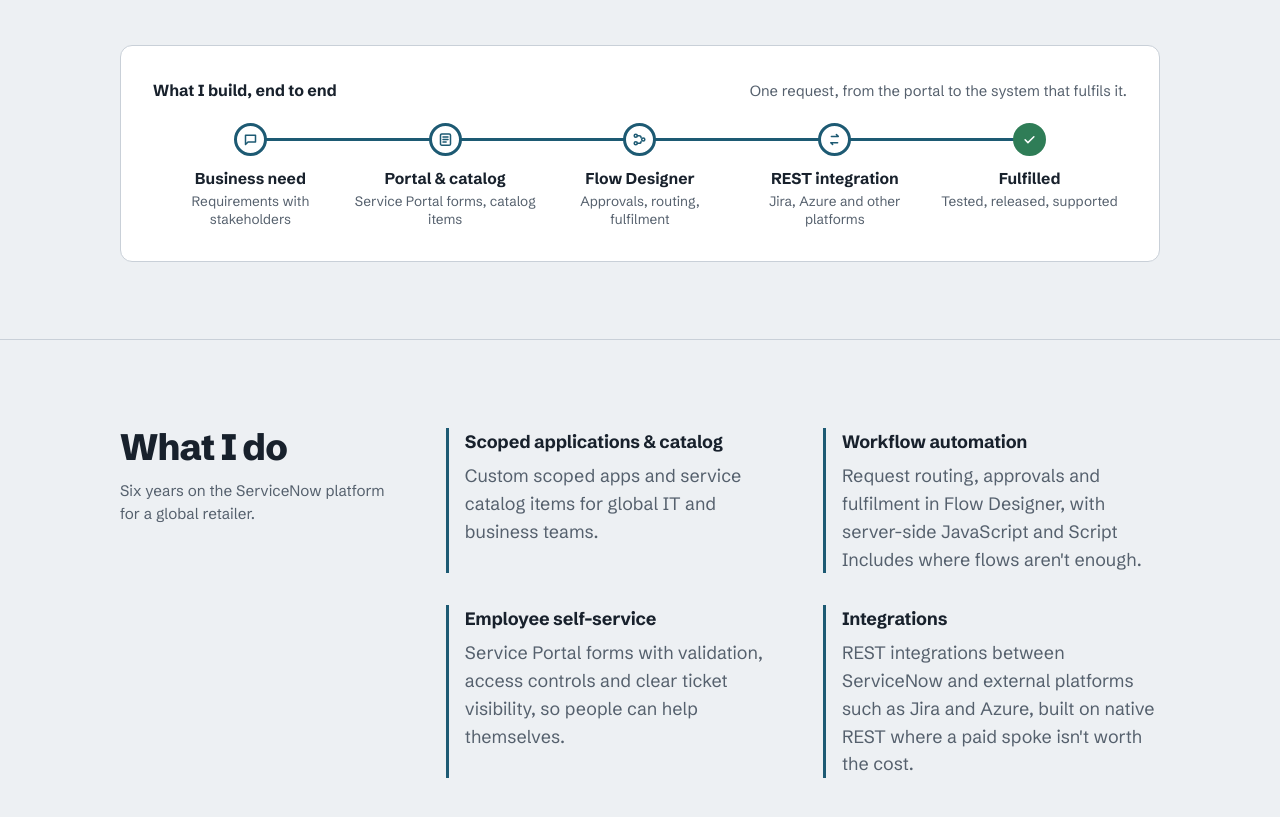
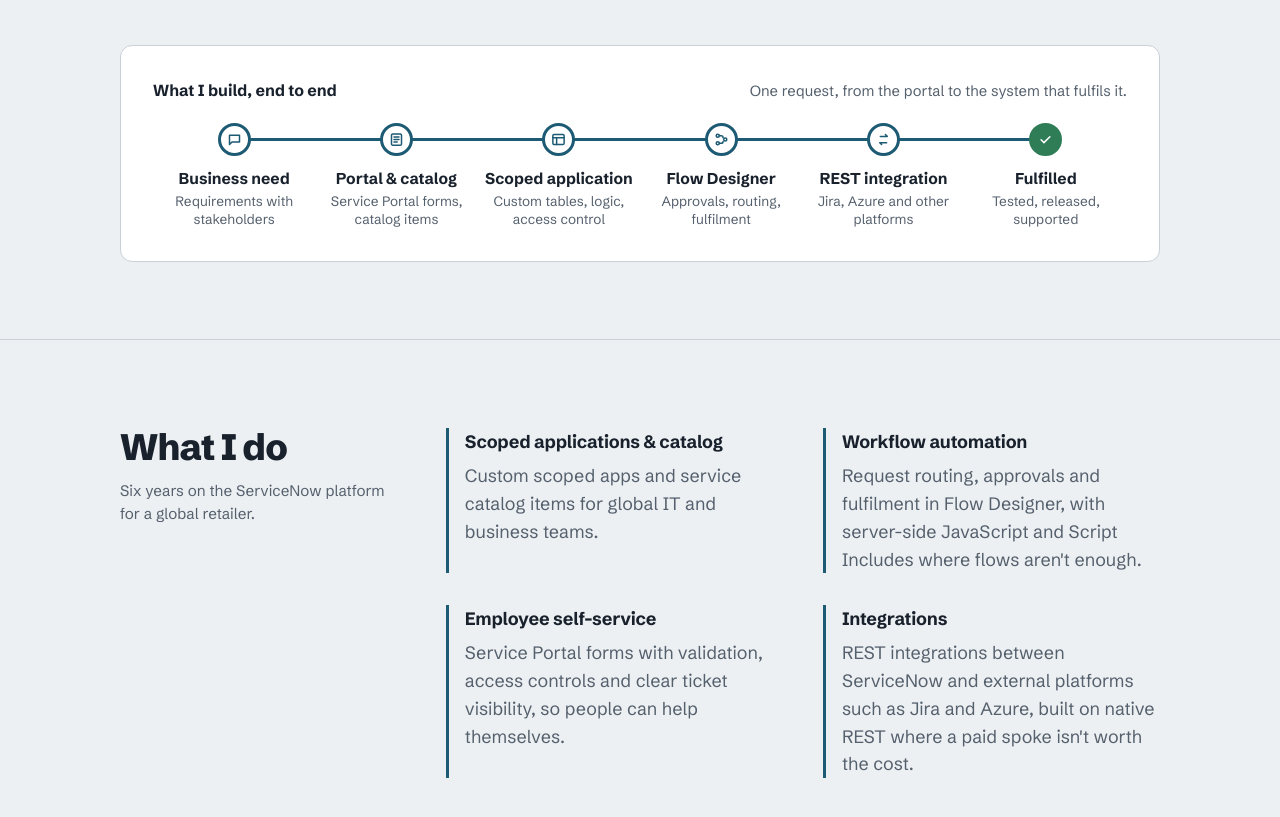
Before and after one commit to leizhou-dev/leizhou-dev.github.io, a plain HTML site: page index.html in a window 1280 px wide. Shown: the part 860-1677 px from the top of the page. Drawn offline with Linux system fonts and the light colour scheme.

Commit message:
Add scoped application step to flow

```diff
--- a/index.html
+++ b/index.html
@@ -60,9 +60,9 @@
   .flow-head{display:flex;justify-content:space-between;align-items:baseline;gap:1rem;flex-wrap:wrap;margin-bottom:1.25rem}
   .flow-head h2{font-size:1rem;margin:0;font-weight:700}
   .flow-head p{margin:0;color:var(--muted);font-size:.92rem}
-  .flow ol{list-style:none;margin:0;padding:0;display:grid;grid-template-columns:repeat(5,1fr);position:relative}
-  .flow ol::before{content:"";position:absolute;left:10%;right:10%;top:15px;height:3px;background:var(--line);border-radius:2px}
-  .flow ol::after{content:"";position:absolute;left:10%;top:15px;height:3px;width:80%;background:var(--route);border-radius:2px;transform-origin:left;animation:run 2.4s cubic-bezier(.6,.1,.2,1) .3s both}
+  .flow ol{list-style:none;margin:0;padding:0;display:grid;grid-template-columns:repeat(6,1fr);position:relative}
+  .flow ol::before{content:"";position:absolute;left:8.33%;right:8.33%;top:15px;height:3px;background:var(--line);border-radius:2px}
+  .flow ol::after{content:"";position:absolute;left:8.33%;top:15px;height:3px;width:83.34%;background:var(--route);border-radius:2px;transform-origin:left;animation:run 2.9s cubic-bezier(.6,.1,.2,1) .3s both}
   .flow li{position:relative;z-index:1;text-align:center;padding:0 .4rem}
   .node{width:33px;height:33px;margin:0 auto .8rem;border-radius:50%;background:var(--panel);border:3px solid var(--route);display:grid;place-items:center;animation:pop .35s ease-out both}
   .node svg{width:15px;height:15px;stroke:var(--route);fill:none;stroke-width:2.4;stroke-linecap:round;stroke-linejoin:round}
@@ -73,6 +73,7 @@
   .flow li:nth-child(3) .node{animation-delay:1.4s}
   .flow li:nth-child(4) .node{animation-delay:1.95s}
   .flow li:nth-child(5) .node{animation-delay:2.5s}
+  .flow li:nth-child(6) .node{animation-delay:3.05s}
   .flow strong{display:block;font-size:.98rem;line-height:1.25;margin-bottom:.25rem}
   .flow span{display:block;color:var(--muted);font-size:.85rem;line-height:1.35}
   @keyframes run{from{transform:scaleX(0)}to{transform:scaleX(1)}}
@@ -211,6 +212,10 @@
           <li>
             <div class="node" aria-hidden="true"><svg viewBox="0 0 24 24"><rect x="4" y="3" width="16" height="18" rx="2"/><path d="M8 8h8M8 12h8M8 16h5"/></svg></div>
             <div><strong>Portal &amp; catalog</strong><span>Service Portal forms, catalog items</span></div>
+          </li>
+          <li>
+            <div class="node" aria-hidden="true"><svg viewBox="0 0 24 24"><rect x="3" y="4" width="18" height="16" rx="2"/><path d="M3 9h18M9 9v11"/></svg></div>
+            <div><strong>Scoped application</strong><span>Custom tables, logic, access control</span></div>
           </li>
           <li>
             <div class="node" aria-hidden="true"><svg viewBox="0 0 24 24"><circle cx="6" cy="6" r="2.5"/><circle cx="18" cy="12" r="2.5"/><circle cx="6" cy="18" r="2.5"/><path d="M8.5 6h3a3 3 0 0 1 3 3v0M8.5 18h3a3 3 0 0 0 3-3"/></svg></div>
```
